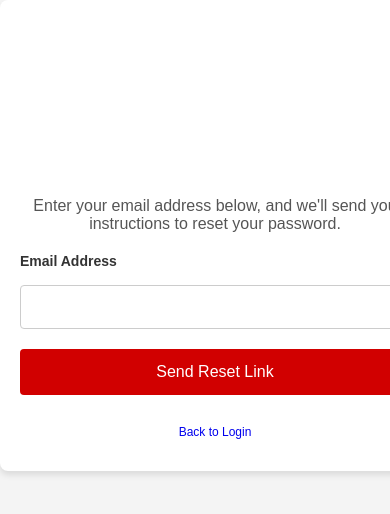
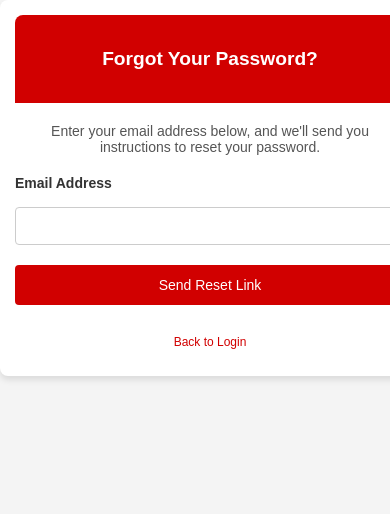
Before and after one commit to Althafnavas4/project-maine1, a Django app: page /password_reset/ in a window 390 px wide; the page is wider, and only the part inside the window is pictured. Shown: the top 514 px of that part. Run offline with Django 4.2, Linux system fonts and the light colour scheme.

Commit message:
new file

```diff
--- a/eazy/app/urls.py
+++ b/eazy/app/urls.py
@@ -10,7 +10,7 @@ from .views import (
 
 urlpatterns=[
 
-    path('',views.user_home3),
+    path('', views.user_home3, name='user_home3'),
     path('login', views.eazy_login, name='eazy_login'),
     path('eazy_logout',views.eazy_logout, name='eazy_logout'),
 
--- a/eazy/templates/login.html
+++ b/eazy/templates/login.html
@@ -169,6 +169,11 @@
             <a href="{% url 'register' %}">REGISTER</a>
             <br>
             <a href="{% url 'password_reset' %}" class="btn-link">Forgot Password?</a>
+
+            <!-- Button linking to the user_home3 view -->
+            <br><br>
+            <a href="{% url 'user_home3' %}" class="btn-dark">Go to Home</a>
+
             {% if messages %}
                 {% for message in messages %}
                     <div class="alert alert-warning alert-dismissible fade show" role="alert">
--- a/eazy/templates/password_reset.html
+++ b/eazy/templates/password_reset.html
@@ -1,4 +1,3 @@
-
 <!DOCTYPE html>
 <html lang="en">
 <head>
@@ -24,7 +23,7 @@
             text-align: center;
         }
         .header {
-            background-color: : #d10000;;
+            background-color: #d10000; /* Fixed color */
             color: white;
             padding: 20px;
             border-radius: 8px 8px 0 0;
@@ -55,7 +54,7 @@
             font-size: 16px;
         }
         .form-container button {
-            background-color:  #d10000;;
+            background-color: #d10000; /* Fixed color */
             color: white;
             padding: 14px 24px;
             font-size: 16px;
@@ -65,7 +64,7 @@
             width: 100%;
         }
         .form-container button:hover {
-            background-color:  #d10000;;
+            background-color: #d10000; /* Fixed color */
         }
         .footer {
             margin-top: 30px;
@@ -73,11 +72,56 @@
             color: #777;
         }
         .footer a {
-            color: : #d10000;;
+            color: #d10000; /* Fixed color */
             text-decoration: none;
         }
         .footer a:hover {
             text-decoration: underline;
+        }
+
+        /* Responsive Styles */
+        @media (max-width: 768px) {
+            .container {
+                padding: 15px;
+            }
+
+            .header h1 {
+                font-size: 1.5rem;
+            }
+
+            .message {
+                font-size: 14px;
+            }
+
+            .form-container input {
+                padding: 10px;
+                font-size: 14px;
+            }
+
+            .form-container button {
+                padding: 12px 20px;
+                font-size: 14px;
+            }
+        }
+
+        @media (max-width: 480px) {
+            .header h1 {
+                font-size: 1.2rem;
+            }
+
+            .message {
+                font-size: 14px;
+            }
+
+            .form-container input {
+                padding: 10px;
+                font-size: 14px;
+            }
+
+            .form-container button {
+                padding: 12px 20px;
+                font-size: 14px;
+            }
         }
     </style>
 </head>
```
Also changed, not shown: eazy/templates/first.html (+48 -1 lines), eazy/templates/password_reset_complete.html (+37 -2 lines), eazy/templates/password_reset_confirm.html (+42 -8 lines), eazy/templates/password_reset_done.html (+36 -2 lines), eazy/templates/shop/home.html (+6 -7 lines), eazy/db.sqlite3.
